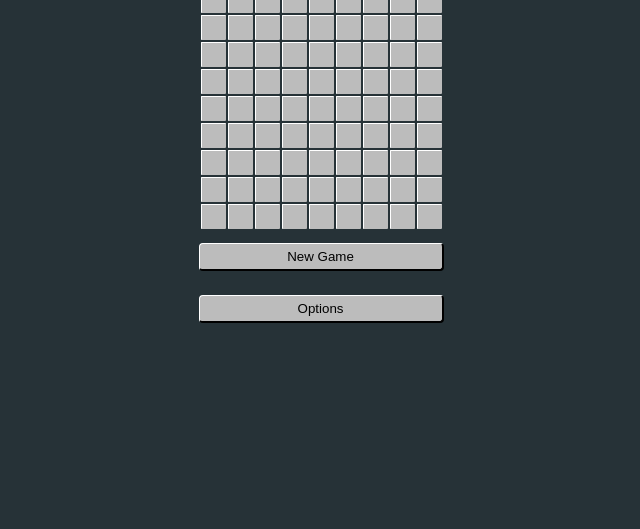
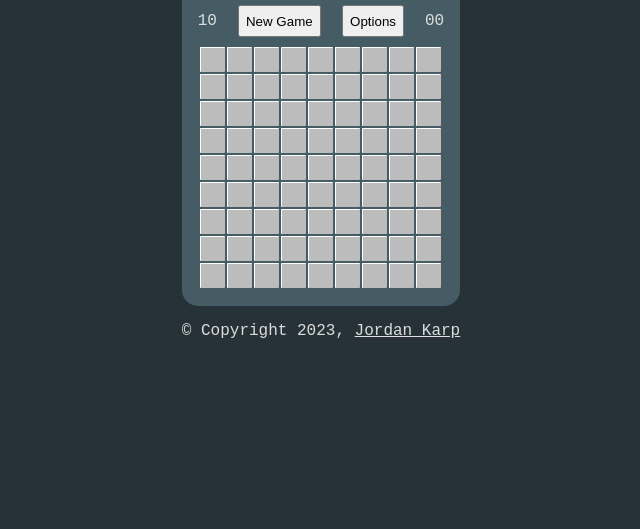
Before and after one commit to JordanKarp/Minesweeper, a plain HTML site: page index.html in a window 1280 px wide. Shown: the part 271-800 px from the top of the page, without its empty margins (319-959 px from the left). Drawn offline with Linux system fonts and the light colour scheme.

Commit message:
Add timer, mines revealed indicator, and footer

```diff
--- a/index.html
+++ b/index.html
@@ -10,10 +10,18 @@
 </head>
 
 <body>
+    <div id="game">
         <h1>Minesweeper</h1>
-    <table id="grid"></table>
+        <div id="gameHeader">
+            <p id='minesRemaining'>10</p>
             <button onclick="newGame(window.rows, window.cols, window.mines);">New Game</button>
             <button data-open-modal id="options-open">Options</button>
+            <p id='timeElapsed'>000</p>
+        </div>
+        <table id="grid"></table>
+    </div>
+
+
 
     <dialog data-modal id="options">
         <input type="radio" id="beginner" name="level" value="Beginner" checked="true">
@@ -25,13 +33,26 @@
         <input type="radio" id="custom" name="level" value="Custom">
         <label for="custom">Custom</label><br>
         <div id="custom"></div>
+            <label for="customRows">Rows:
                 <input type="number" id="customRows" min="5" max="20" value="9">
+            </label> <br>
+            <label for="customCols">Columns:
                 <input type="number" id="customCols" min="5" max="20" value="10">
+            </label> <br>
+            <label for="customMines">Mines:
                 <input type="number" id="customMines" min="0" max="200" value="10">
+            </label>
         </div>
         <br>
         <button data-close-modal id="options-reset">New Round</button>
     </dialog>
+
+    <footer class="footer">
+        <p>© Copyright 2023, <a href='https://jordankarp.github.io/'>Jordan Karp</a></p>
+    </footer>
+
+
+
     <script src="index.js">
     </script>
     <script>
--- a/index.js
+++ b/index.js
@@ -1,4 +1,9 @@
 const grid = document.getElementById("grid");
+const minesIndicator = document.getElementById('minesRemaining')
+const timer = document.getElementById('timeElapsed')
+let seconds = 0
+let stopstatus = 0;
+
 let lockGame = false;
 const debug = false;
 
@@ -12,6 +17,9 @@ function newGame(rows = ROWS, cols = COLS, mines = MINES) {
     window.rows = rows
     window.cols = cols
     window.mines = mines
+    window.flags = new Number(mines)
+    minesIndicator.innerHTML = window.flags
+    resetTimer()
     generateGrid();
 }
 
@@ -48,6 +56,27 @@ function generateMines() {
     }
 }
 
+function startTimer() {
+    if(stopstatus!==0){
+        clearInterval(stopstatus);
+    }
+    stopstatus = setInterval(()=>{
+        seconds+=1;
+        timer.innerHTML = seconds < 10 ?("0" + seconds) : seconds;
+    },1000)
+    console.log('start')
+}
+
+function pauseTimer () {
+    clearInterval(stopstatus);
+}
+
+function resetTimer() {
+    clearInterval(stopstatus);
+    seconds = 0;
+    timer.innerHTML = '00 ';
+}
+
 function revealMines() {
     for (let i = 0; i < window.rows; i++) {
         for (let j = 0; j < window.cols; j++) {
@@ -66,7 +95,8 @@ function revealMines() {
 function checkWin() {
     if (checkFlagWin() || checkGameWin()) {
         lockGame = true;
-        revealMines()
+        pauseTimer();
+        revealMines();
         alert("You win! You found all the mines!");
         return;
     }
@@ -109,9 +139,13 @@ function markFlag(cell) {
     }
     if (cell.className == "flag") {
         cell.className = "";
+        window.flags++;
+
     } else if (!cell.className.includes("active")) {
         cell.className = "flag";
+        window.flags--;
     }
+    minesIndicator.innerHTML = window.flags;
     checkWin();
 }
 
@@ -121,9 +155,15 @@ function init(cell) {
     }
     if (cell.getAttribute("mine") == "true") {
         cell.innerHTML = "X"
+        pauseTimer();
         revealMines();
         lockGame = true;
+
     } else {
+        if (seconds == 0) {
+            startTimer()
+        }
+
         cell.className = "active";
         let mineCount = 0;
         let cellRow = cell.parentNode.rowIndex;
--- a/style.css
+++ b/style.css
@@ -18,6 +18,8 @@ body {
 
 #options {
     padding: 10px;
+    margin: 1rem;
+    border-radius: 1rem;
 }
 
 h1 {
@@ -101,14 +103,30 @@ h1 {
     color: rgb(109, 109, 109);
 }
 
+#game {
+    background-color: #455c65;
+    border-radius: 1rem;
+    padding: 1rem;
+}
+
+#gameHeader {
+    display: flex;
+    justify-content: space-between;
+    align-items: center;
+    margin: 0.5rem 0;
+}
 
 button {
-    margin: 12px 0;
-    padding: 5px;
-    border-top: 1px solid #fff;
-    border-left: 1px solid #fff;
-    background-color: #bcbcbc;
-    border-radius: 4px;
-    outline: none;
     cursor: pointer;
+    padding: .4rem;
 }
+
+footer {
+    margin-top: 1rem;
+    text-align: center;
+    position: sticky;
+}
+
+footer a {
+    color: #ddd;
+}
```
Also changed, not shown: 1 other file. Lines whose indentation alone changed are shown as unchanged.
